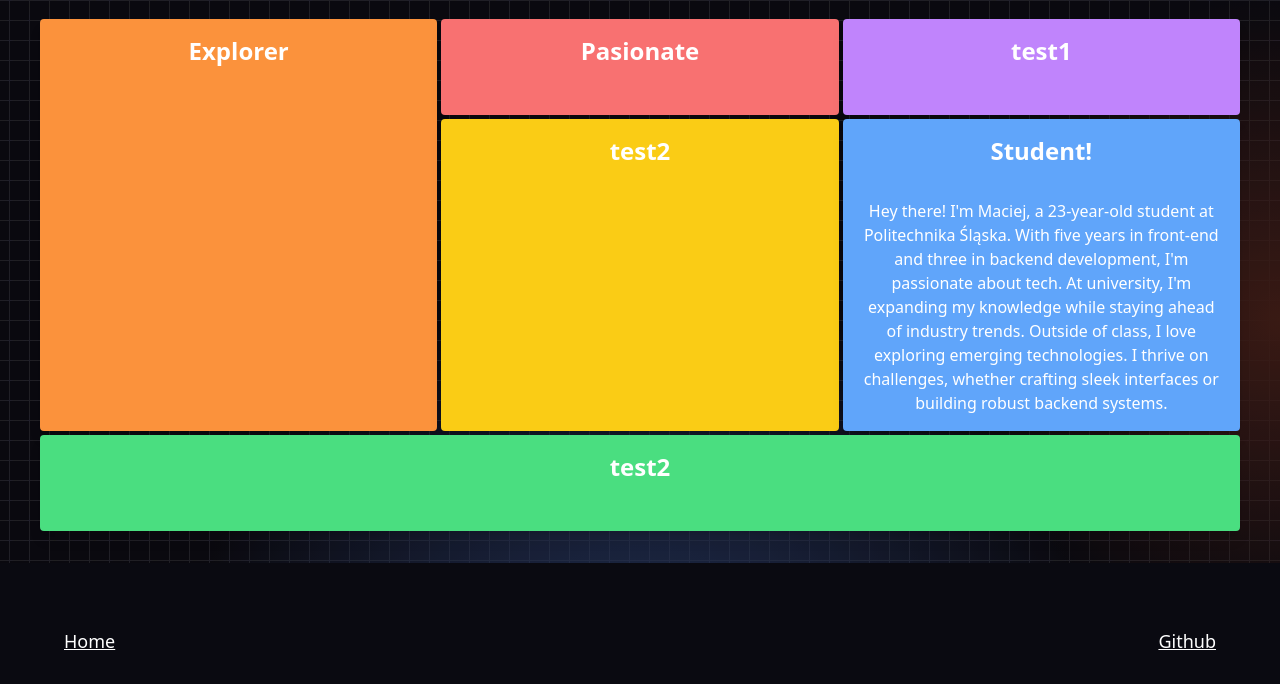
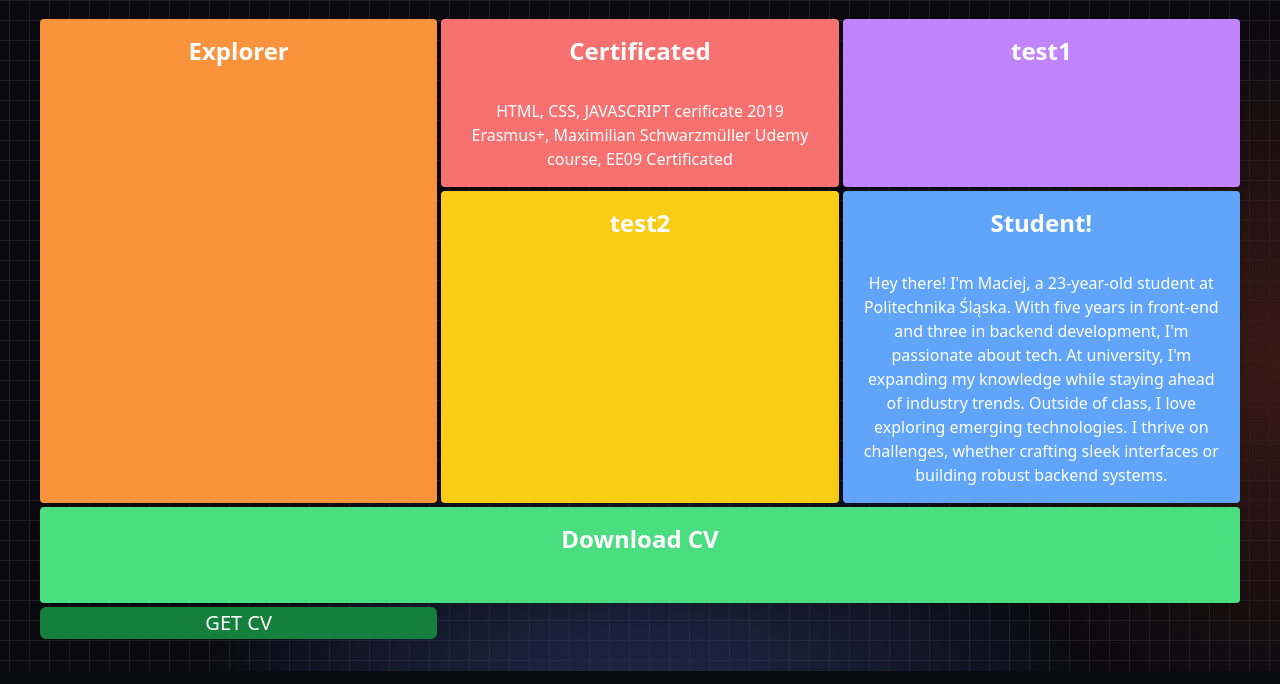
Before and after one commit to plonkamaciej/Astro, an Astro site: page /about in a window 1280 px wide. Shown: the part 109-793 px from the top of the page. Built offline with nearby package versions, Linux system fonts and the light colour scheme; Astro itself is replaced by a stand-in of ours.

Commit message:
add download cv button

```diff
--- a/src/components/Section.astro
+++ b/src/components/Section.astro
@@ -1,8 +1,10 @@
 ---
+import type { AnyZodObject } from 'astro/zod';
+
 interface Props{
     title?: String;
     bg: String;
-    body?: String
+    body?: any
 
 }
 
--- /dev/null
+++ b/src/components/get.astro
@@ -0,0 +1,12 @@
+---
+interface Props {
+	title?: string;
+	href?: string;
+}
+
+const { href, title} = Astro.props;
+---
+
+<button class=" rounded-md bg-green-700 text-white hover:bg-green-500">
+ <a href={href}>{title}</a>
+</button>
--- a/src/pages/about.astro
+++ b/src/pages/about.astro
@@ -1,7 +1,10 @@
 ---
 import Layout from "../layouts/Layout2.astro"
 import Card from '../components/Section.astro';
+import GetCV from '../components/get.astro';
+
 ---
+
 
 <Layout title="Learning", next="https://github.com/plonkamaciej", placeholder="Github">
     <main>
@@ -10,7 +13,9 @@ import Card from '../components/Section.astro';
         </h1>
         <div class="grid grid-cols-fluid gap-1 justify-center mb-6">
           <Card title={"Explorer"} bg={"bg-orange-400 row-span-2"} />
-          <Card title={"Pasionate"} bg={"bg-red-400"} />
+          <Card title={"Certificated"} bg={"bg-red-400"}
+          body={"HTML, CSS, JAVASCRIPT cerificate 2019 Erasmus+, Maximilian Schwarzmüller Udemy course, EE09 Certificated"}
+          />
           <Card title={"test1"} bg={"bg-purple-400"} />
           <Card title={"test2"} bg={"bg-yellow-400"} />
           <Card title={"Student!"}
@@ -18,7 +23,9 @@ import Card from '../components/Section.astro';
           "Hey there! I'm Maciej, a 23-year-old student at Politechnika Śląska. With five years in front-end and three in backend development, I'm passionate about tech. At university, I'm expanding my knowledge while staying ahead of industry trends. Outside of class, I love exploring emerging technologies. I thrive on challenges, whether crafting sleek interfaces or building robust backend systems."
           }
           bg={"bg-blue-400"} />
-          <Card title={"test2"} bg={"bg-green-400 sm:col-span-2 md:col-span-3"} />
+          <Card title={"Download CV"} bg={"bg-green-400 sm:col-span-2 md:col-span-3"}
+          body={""} />
+          <GetCV title="GET CV" href="/CV.pdf">
 
         </div>
     </main>
```
